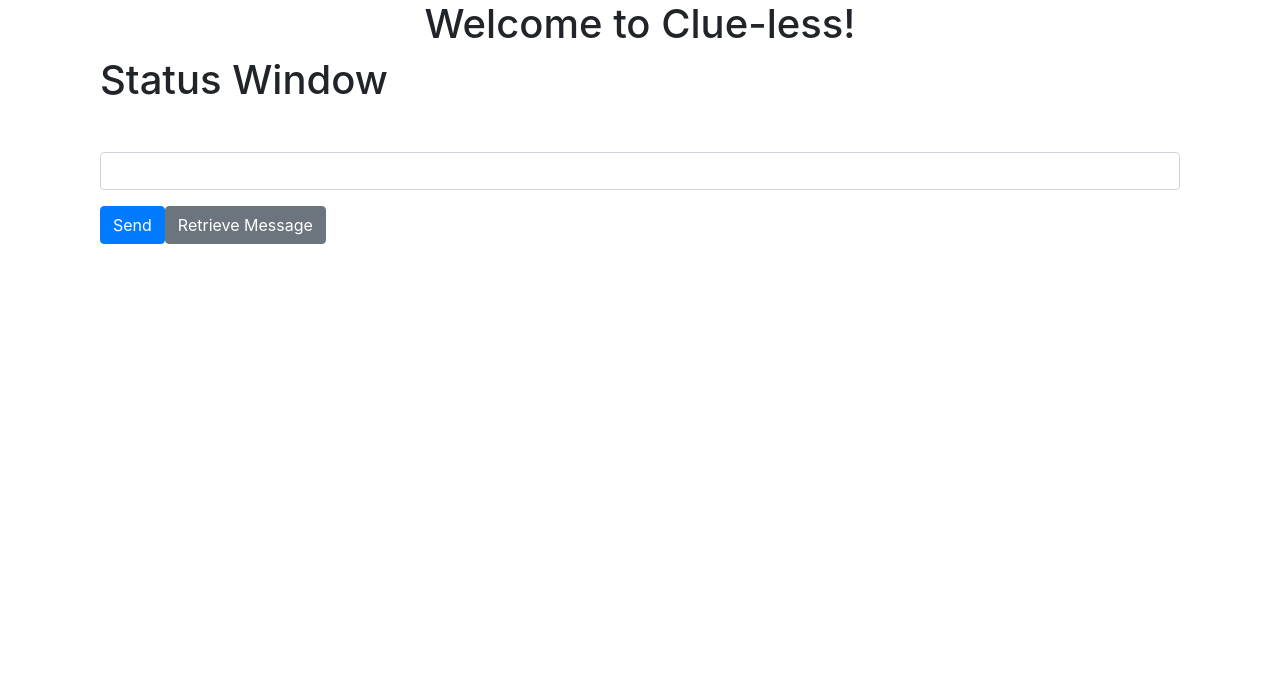
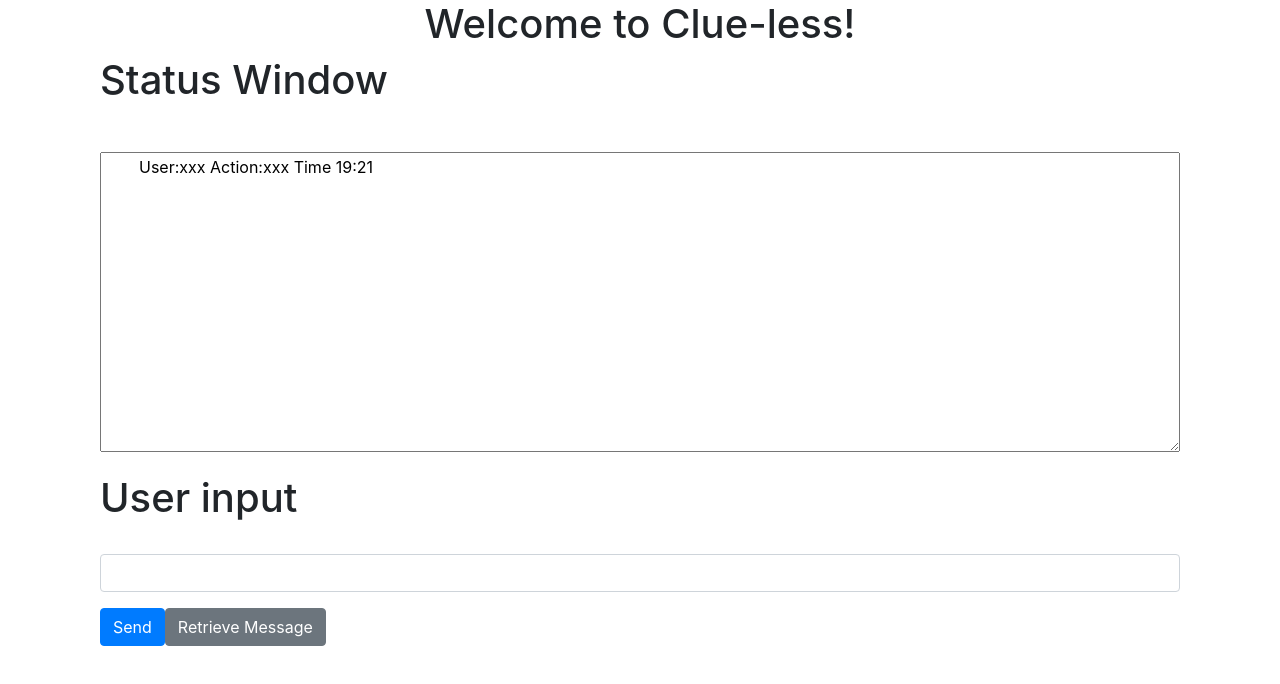
Before and after one commit to The-Catsby/clueless_frontend, an Angular app in the folder Clue-less/: page / in a window 1280 px wide. Shown: the top 684 px of the page. Built offline with nearby package versions, Linux system fonts and the light colour scheme.

Commit message:
check in UI change

```diff
--- a/Clue-less/src/app/view/Status/status.component.css
+++ b/Clue-less/src/app/view/Status/status.component.css
@@ -1,3 +1,10 @@
 .chatWindow {
   background-color: blue;
 }
+
+.status-window{
+  width: 100%;
+  min-height:300px;
+  max-width: 100%;
+  max-height: 50%;
+}
--- a/Clue-less/src/app/view/Status/status.component.html
+++ b/Clue-less/src/app/view/Status/status.component.html
@@ -1,15 +1,22 @@
 <div class="container">
   <h1>Status Window</h1>
   <br/>
-
   <ul>
     <li *ngFor="let msg of messages">{{msg}}</li>
   </ul>
   <form>
     <div class="form-group">
+      <textarea class="status-window">
+        User:xxx Action:xxx Time 19:21
+      </textarea>
+    </div>
+
+
+    <h1>User input</h1>
+    <br/>
+    <div class="form-group">
       <input class="form-control" type="text"/>
     </div>
-
     <button class="btn btn-primary">Send</button>
     <button class="btn btn-secondary">Retrieve Message</button>
   </form>
```
